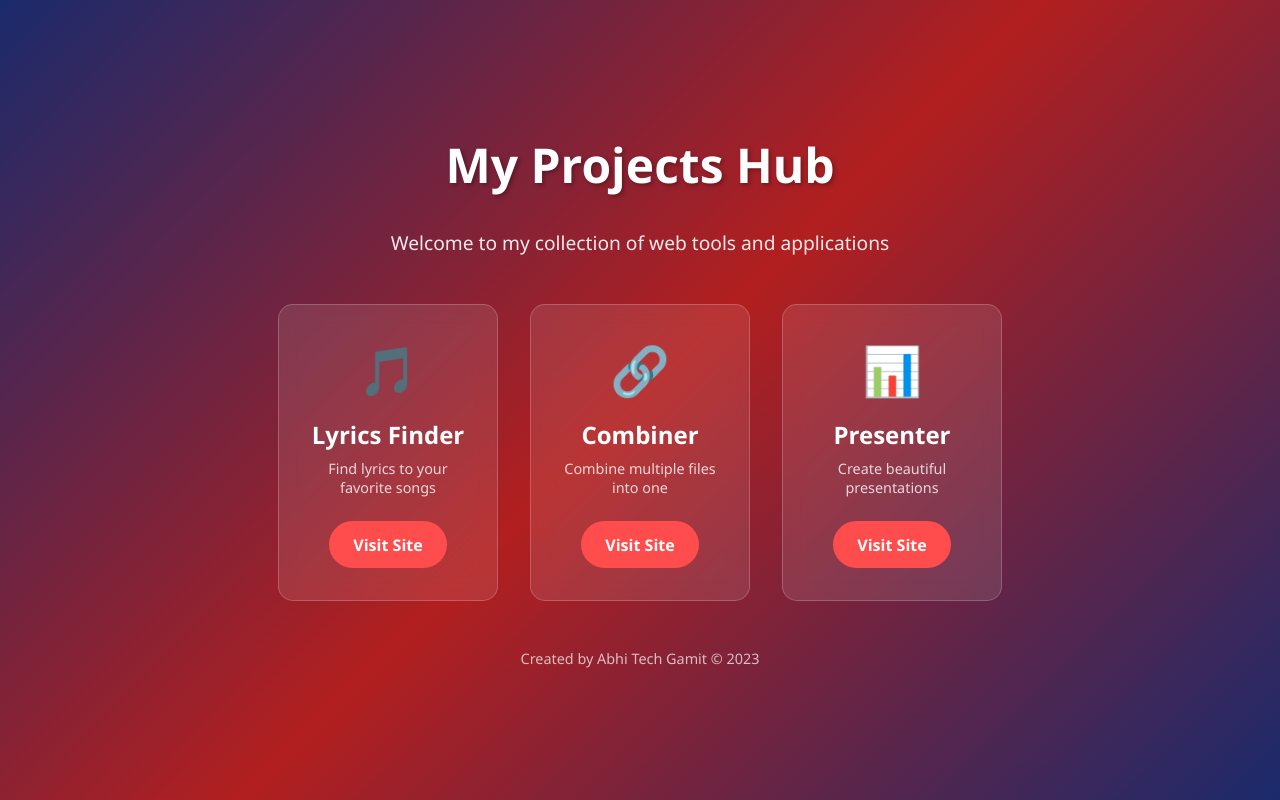
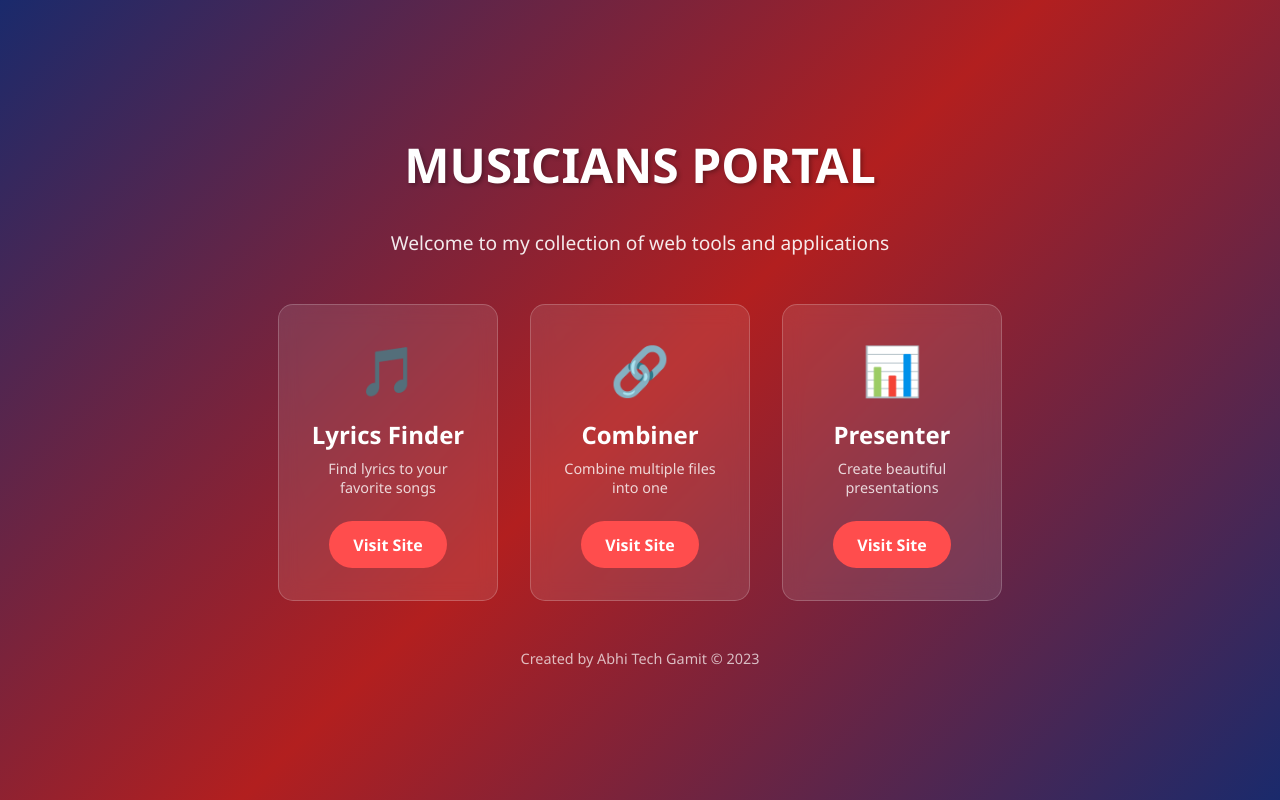
Before and after one commit to abhi-tech-gamit/church-lyrics-system, a plain HTML site: page index.html in a window 1280 px wide. Drawn offline with Linux system fonts and the light colour scheme.

Commit message:
Update index.html

```diff
--- a/index.html
+++ b/index.html
@@ -104,7 +104,7 @@
 </head>
 <body>
     <div class="container">
-        <h1>My Projects Hub</h1>
+        <h1>MUSICIANS PORTAL</h1>
         <p class="subtitle">Welcome to my collection of web tools and applications</p>
 
         <div class="links-container">
```
